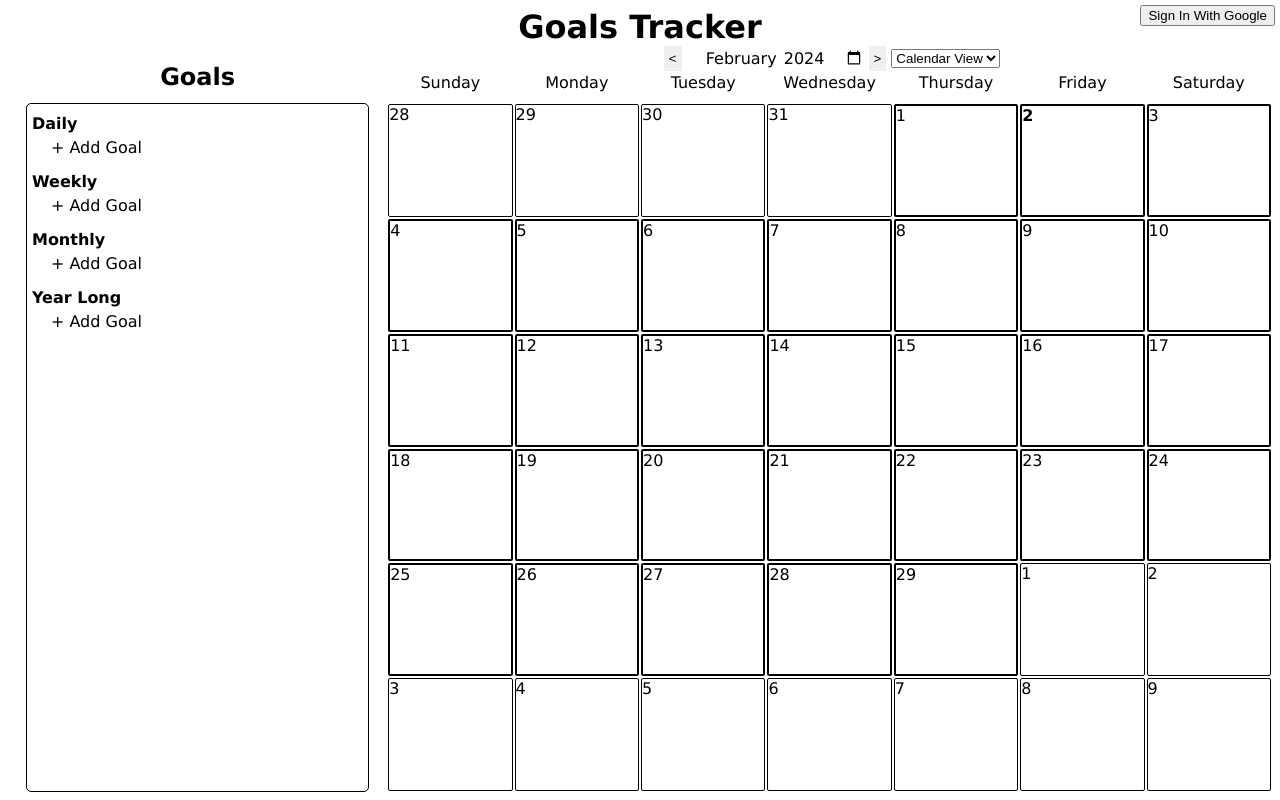
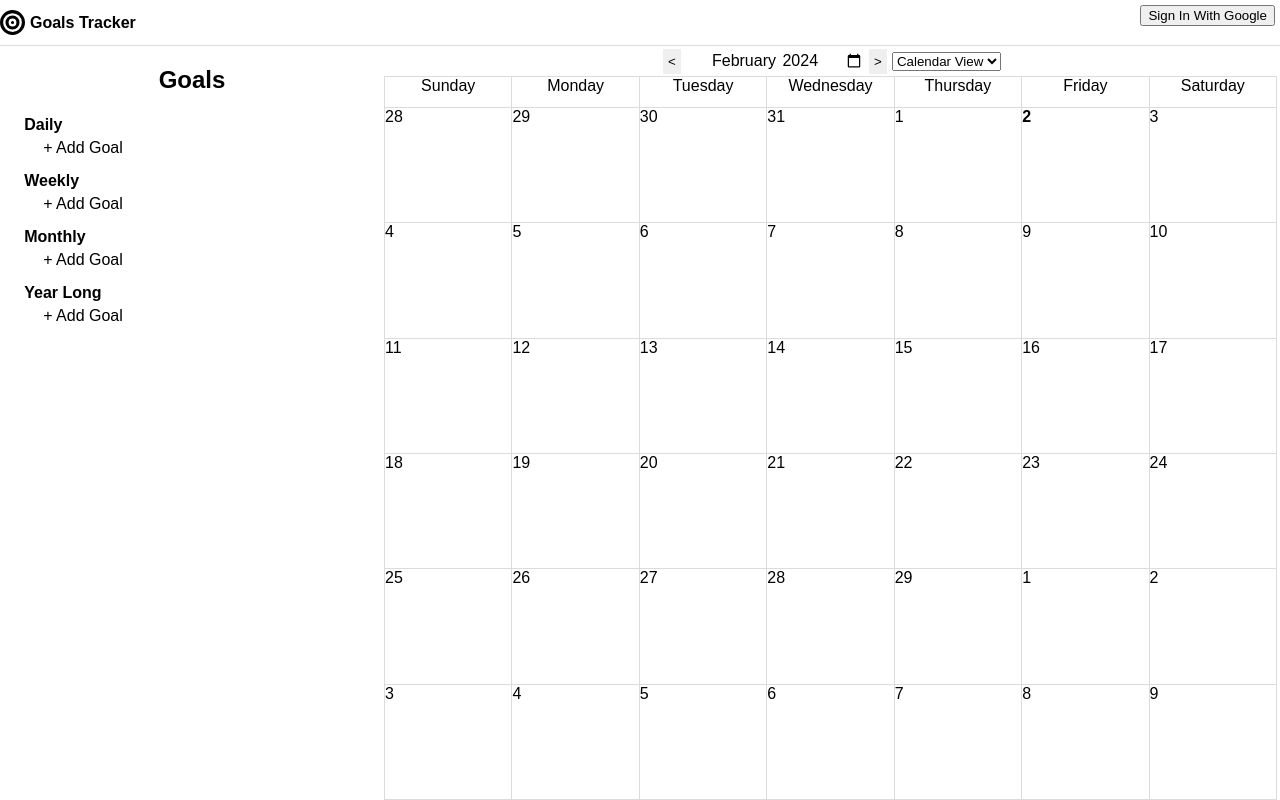
Before and after one commit to NevinG/New-Years-Resolution-Tracker, a plain HTML site: page index.html in a window 1280 px wide. Drawn offline with Linux system fonts and the light colour scheme; no server answers.

Commit message:
some small ui changes

```diff
--- a/index.css
+++ b/index.css
@@ -1,8 +1,9 @@
 body{
-    font-family:'Lucida Sans', 'Lucida Sans Regular', 'Lucida Grande', 'Lucida Sans Unicode', Geneva, Verdana, sans-serif;
+    font-family: sans-serif;
     box-sizing: border-box;
-    height: calc(100% - 16px);
-    width: calc(100% - 16px);
+    height: 100%;
+    width: 100%;
+    margin:0;
 }
 
 /* this is required to make it work in firefox */
@@ -14,11 +15,10 @@ html{
     color-scheme: dark;
 } */
 
+
 #calendar-day{
-    border-radius: 2px;
-    margin:1px;
     overflow: hidden;
-    border: 1px solid black;
+    background-color: white;
 }
 
 .calendar-day-goal-indicator-container{
@@ -122,16 +122,20 @@ input[type="color"]::-webkit-color-swatch {
     align-items: center;
     width:100%;
 }
-
+#header{
+    display: flex;
+    align-items: center;
+    padding-bottom: 10px;
+    padding-top: 10px;
+    border-bottom: 1px solid gainsboro;
+}
 #title{
-    text-align: center;
-    height: 35px;
-    margin-bottom: 0;
+    font-weight: bold;
 }
 
 #goals-calendar-container{
     display:flex;
-    height: calc(100% - 35px);
+    height: calc(100% - 48px);
 }
 
 #goals-container, #progress-goals-container{
@@ -148,7 +152,7 @@ input[type="color"]::-webkit-color-swatch {
     right:0;
     transform: translate(-100%, 0);
     height:min-content;
-    border: 1px solid black;
+    border: 1px solid gainsboro;
     padding: 5px;
     position: relative;
     display: flex;
@@ -185,7 +189,6 @@ input[type="color"]::-webkit-color-swatch {
 
 #goals{
     height:100%;
-    border: 1px solid black;
     width: 90%;
     border-radius: 5px;
     display: flex;
@@ -194,7 +197,7 @@ input[type="color"]::-webkit-color-swatch {
 }
 
 #calendar, #progress{
-    width: 70%;
+    width: calc(70% - 5px);
 }
 
 #progress-year-button{
@@ -253,11 +256,18 @@ input[type="color"]::-webkit-color-swatch {
 }
 
 #calendar-grid{
+    border: 1px solid gainsboro;
     width: 100%;
     margin:auto;
     height: calc(100% - 30px);
     display: grid;
+    background-color: gainsboro;
+    gap:1px;
     grid-template: 30px 1fr 1fr 1fr 1fr 1fr 1fr / repeat(7, 1fr);
+}
+
+.weekday-name{
+    background-color: white;
 }
 
 .short-name{
@@ -284,10 +294,8 @@ input[type="color"]::-webkit-color-swatch {
 }
 
 #progress-day{
-    border-radius: 1px;
-    margin:1px;
+    border:.5px solid gainsboro;
     aspect-ratio: 1;
-    border: 1px solid black;
     display: flex;
 }
 
@@ -399,7 +407,7 @@ input[type="color"]::-webkit-color-swatch {
         font-size: 1.5em;
     }
     #progress-grid{
-        grid-template:repeat(27,1fr) / repeat(14, 1fr)
+        grid-template:repeat(27,1fr) / repeat(14, 1fr);
     }
     #progress-type-container{
         margin: 25px 5px 25px 5px;
--- a/index.html
+++ b/index.html
@@ -36,11 +36,14 @@
 
 <body>
     <div id="app-container">
-        <h1 id="title">Goals Tracker</h1>
-        <div id="login-container">
-            <button id="sign-in-button">Sign In With Google</button>
-            <button id="view-profile-button">View Profile</button>
-            <button id="sign-out-button">Sign Out</button>
+        <div id="header">
+            <svg style="width: 25px; height: 25px; margin-right: 5px" xmlns="http://www.w3.org/2000/svg" viewBox="0 0 512 512"><!--!Font Awesome Free 6.5.1 by @fontawesome - https://fontawesome.com License - https://fontawesome.com/license/free Copyright 2024 Fonticons, Inc.--><path d="M448 256A192 192 0 1 0 64 256a192 192 0 1 0 384 0zM0 256a256 256 0 1 1 512 0A256 256 0 1 1 0 256zm256 80a80 80 0 1 0 0-160 80 80 0 1 0 0 160zm0-224a144 144 0 1 1 0 288 144 144 0 1 1 0-288zM224 256a32 32 0 1 1 64 0 32 32 0 1 1 -64 0z"/></svg>
+            <span id="title">Goals Tracker</span>
+            <div id="login-container">
+                <button id="sign-in-button">Sign In With Google</button>
+                <button id="view-profile-button">View Profile</button>
+                <button id="sign-out-button">Sign Out</button>
+            </div>
         </div>
         <div id="goals-calendar-container">
             <div id="goals-container">
@@ -77,31 +80,31 @@
                     </select>
                 </div>
                 <div id="calendar-grid">
-                    <div>
+                    <div class="weekday-name">
                         <div class="long-name">Sunday</div>
                         <div class="short-name">S</div>
                     </div>
-                    <div>
+                    <div class="weekday-name">
                         <div class="long-name">Monday</div>
                         <div class="short-name">M</div>
                     </div>
-                    <div>
+                    <div class="weekday-name">
                         <div class="long-name">Tuesday</div>
                         <div class="short-name">T</div>
                     </div>
-                    <div>
+                    <div class="weekday-name">
                         <div class="long-name">Wednesday</div>
                         <div class="short-name">W</div>
                     </div>
-                    <div>
+                    <div class="weekday-name">
                         <div class="long-name">Thursday</div>
                         <div class="short-name">T</div>
                     </div>
-                    <div>
+                    <div class="weekday-name">
                         <div class="long-name">Friday</div>
                         <div class="short-name">F</div>
                     </div>
-                    <div>
+                    <div class="weekday-name">
                         <div class="long-name">Saturday</div>
                         <div class="short-name">S</div>
                     </div>
--- a/index.js
+++ b/index.js
@@ -222,7 +222,7 @@ function updateCalendar(){
         }else{
             days[7 + lastIndex].style.border = null;
         }
-        days[7 + lastIndex].style.border = "2px solid black";
+        //days[7 + lastIndex].style.border = "2px solid black";
         days[7 + lastIndex].innerHTML = day;
         days[7 + lastIndex].className = "current-cal-day";
         days[7 + lastIndex].calDate = date.toISOString().substring(0,10);
@@ -238,7 +238,7 @@ function updateCalendar(){
     for(let i = lastIndex + 1; i < 42; i++){
         days[7 + i].innerHTML = day;
         days[7 + i].className = "other-cal-day";
-        days[7 + i].style.border = "1px solid black";
+        //days[7 + i].style.border = "1px solid black";
         days[7 + i].calDate = date.toISOString().substring(0,10);
         date.setDate(date.getDate() + 1);
         day++;
@@ -253,7 +253,7 @@ function updateCalendar(){
         days[7 + i].innerHTML = firstDate.getDate();
         days[7 + i].calDate = firstDate.toISOString().substring(0,10);
         days[7 + i].className = "other-cal-day";
-        days[7 + i].style.border = "1px solid black";
+        //days[7 + i].style.border = "1px solid black";
 
         const calendarDaysGoalIndicatorContainer = document.createElement("div");
         calendarDaysGoalIndicatorContainer.className = "calendar-day-goal-indicator-container";
```
